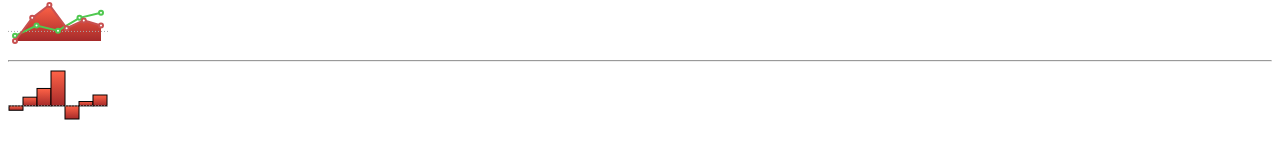
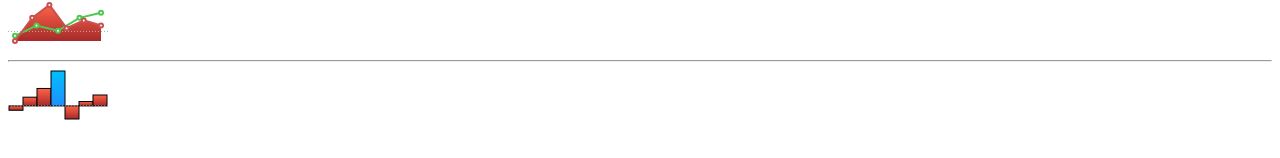
Before and after one commit to Menighin/vue-in-charts, a Vue app: page / in a window 1280 px wide. Shown: the part 204-362 px from the top of the page. Built offline with nearby package versions, Linux system fonts and the light colour scheme.

Commit message:
InBarChart - Single bar specific color

```diff
--- a/src/App.vue
+++ b/src/App.vue
@@ -29,7 +29,7 @@
             width="100"
             height="50"
             :fill-color="['tomato', 'brown']"
-            :bars="[-10, 20, 40, 80, -30, 10, 25]"
+            :bars="[-10, 20, 40, {value: 80, fillColor: ['DeepSkyBlue', 'DodgerBlue']}, -30, 10, 25]"
             :stroke-color="'#000'"
             :padding="0"
         />
--- a/src/components/InBarChart.vue
+++ b/src/components/InBarChart.vue
@@ -70,8 +70,8 @@
                 const fillColor = this.fillColorComp;
 
                 // Finding the min and max Y values to calculate the yFactor and zero line position
-                minValue  =              this.bars.reduce((min, val) => val < min || min == null ? val : min, minValue);
-                maxValue  = self.maxY || this.bars.reduce((max, val) => val > max || max == null ? val : max, maxValue);
+                minValue  =              this.bars.reduce((min, b) => (b.value || b) < min || min == null ? (b.value || b) : min, minValue);
+                maxValue  = self.maxY || this.bars.reduce((max, b) => (b.value || b) > max || max == null ? (b.value || b) : max, maxValue);
 
                 const h = parseInt(this.height) - 2 * strokePadding;
                 const w = parseInt(this.width) - 2 * strokePadding;
@@ -92,12 +92,19 @@
                 let xStep = barWidth;
                 let xCurr = strokePadding;
                 this.bars.forEach(b => {
+                    debugger;
+                    let value = b.value || b;
+                    let barColor = undefined;
+
+                    if (b.fillColor)
+                        barColor = ChartUtils.getSvgColorProperty(b.fillColor, self.gradients);
+
                     bars.push({
                         width: barWidth - 2 * self.padding,
-                        height: Math.abs(b * yFactor),
+                        height: Math.abs(value * yFactor),
                         x: xCurr + self.padding,
-                        y: b > 0 ? h - ((b - yTranslate) * yFactor) + strokePadding : self.zeroHeight,
-                        fillColor: fillColor
+                        y: value > 0 ? h - ((value - yTranslate) * yFactor) + strokePadding : self.zeroHeight,
+                        fillColor: barColor || fillColor
                     });
                     xCurr += xStep;
                 });
```
